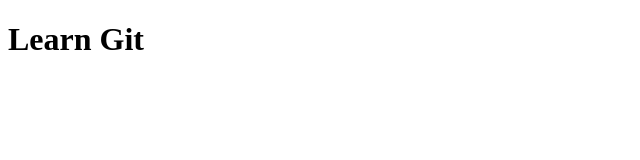
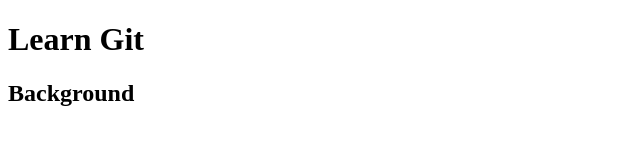
Before and after one commit to Genius-Jude/make-background, a plain HTML site: page index.html in a window 1280 px wide. Shown: the whole page, without its empty margins (0-640 px from the left). Drawn offline with Linux system fonts and the light colour scheme.

Commit message:
changing text

```diff
--- a/index.html
+++ b/index.html
@@ -10,6 +10,7 @@
    </head>
    <body>
       <h1>Learn Git</h1>
+      <h2>Background</h2>
       <script src="index.js"></script>
    </body>
 </html>
```
